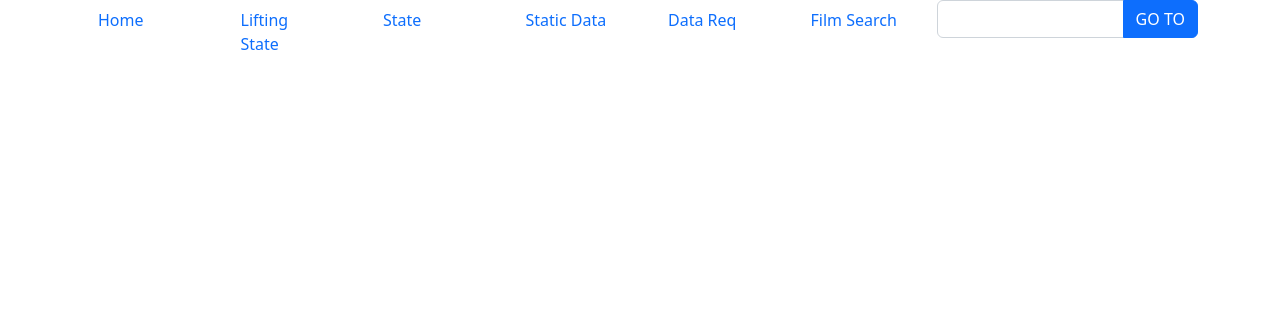
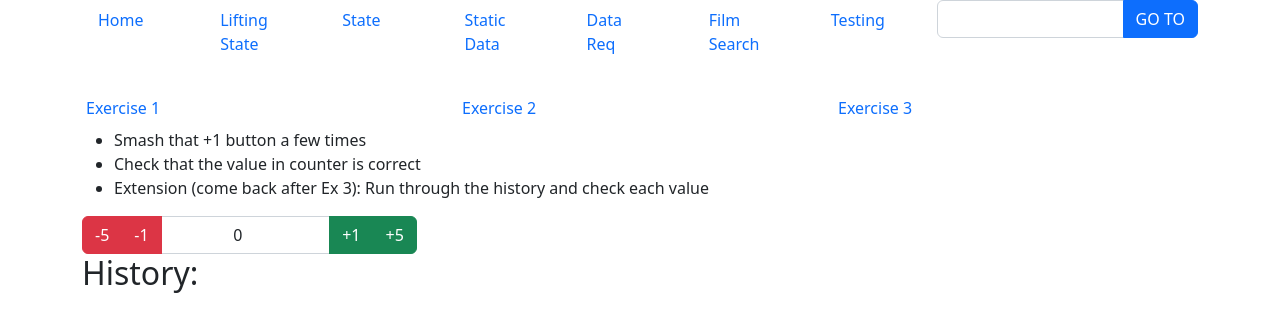
Before and after one commit to gireson91/TDP-Sept-React, a React (Create React App) app: page /testing/ex2 in a window 1280 px wide. Shown: the top 332 px of the page. Built offline with nearby package versions, Linux system fonts and the light colour scheme.

Commit message:
Added selenium exercises

```diff
--- a/src/App.jsx
+++ b/src/App.jsx
@@ -8,6 +8,7 @@ import {
 } from 'react-bootstrap';
 import Poke from './Components/Data-Requests/Poke';
 import Counter from './Components/States/Counter';
+import Converter from './Components/States/Converter';
 import OMDB from './Components/Data-Requests/OMDB';
 import SearchableList from './Components/Lifting-State/SearchableList';
 import Home from './Components/Routing/Home';
@@ -15,6 +16,7 @@ import Navigation from './Components/Routing/Navigation';
 import ParamsExample from './Components/Routing/ParamsExample';
 import People from './Components/Static-Data/People';
 import FilmDetails from './Components/Routing/FilmDetails';
+import Testing from './Testing';
 
 function App() {
   return (
@@ -53,6 +55,11 @@ function App() {
                   Film Search
                 </Link>
               </Col>
+              <Col>
+                <Link className="nav-link" to="/testing">
+                  Testing
+                </Link>
+              </Col>
               <Col lg={3}>
                 <Navigation />
               </Col>
@@ -70,6 +77,12 @@ function App() {
           <Route path="/filmSearch" element={<OMDB />} />
           <Route path="/filmDetails/:id" element={<FilmDetails />} />
           <Route path="/params/:colour" element={<ParamsExample />} />
+          <Route path="testing" element={<Testing />}>
+            <Route path="ex1" element={<Converter />} />
+            <Route path="ex2" element={<Counter />} />
+            <Route path="ex3" element={<OMDB />} />
+          </Route>
+
         </Routes>
       </Router>
     </div>
--- a/src/Components/Data-Requests/Film.jsx
+++ b/src/Components/Data-Requests/Film.jsx
@@ -10,7 +10,7 @@ function Film({
   const handleClick = details ? () => navigate(`/filmDetails/${id}`) : false;
 
   return (
-    <Card className="h-100" onclick={handleClick}>
+    <Card className="h-100" onClick={handleClick}>
       <Card.Img src={poster} alt="A film" />
       <Card.Body>
         <Card.Title>{title}</Card.Title>
--- a/src/Components/Data-Requests/OMDB.jsx
+++ b/src/Components/Data-Requests/OMDB.jsx
@@ -20,6 +20,11 @@ function OMDB() {
 
   return (
     <>
+      <ul>
+        <li>Search for a film</li>
+        <li>Check what the first film in the list is</li>
+        <li>Extension: click through to the details page and check the title is correct</li>
+      </ul>
       <Form className="m-4">
         <Form.Group controlId="filmTitle">
           <Form.Label>Title:</Form.Label>
--- a/src/Components/Routing/FilmDetails.jsx
+++ b/src/Components/Routing/FilmDetails.jsx
@@ -18,7 +18,7 @@ function FilmDetails() {
     searchFilm();
   }, [id]);
 
-  if (film) return <Film key={id} title={film.Title} year={film.Year} poster={film.Poster} />;
+  if (film) return <div style={{ maxWidth: '20%', textAlign: 'center', margin: 'auto' }}><Film key={id} title={film.Title} year={film.Year} poster={film.Poster} /></div>;
   return false;
 }
 
--- a/src/Components/States/Converter.jsx
+++ b/src/Components/States/Converter.jsx
@@ -1,33 +1,45 @@
-import { useState } from "react";
-
-
+/* eslint-disable jsx-a11y/label-has-associated-control */
+import { useState } from 'react';
+import { FormControl, InputGroup, Row } from 'react-bootstrap';
 
 function Converter() {
-    const [miles, setMiles] = useState(0);
-    const [km, setKm] = useState(0);
+  const [miles, setMiles] = useState();
+  const [km, setKm] = useState();
 
   const changeMiles = (event) => {
-        console.log("EVENT: ", event);
-        const newMiles = parseFloat(event.target.value) || 0;
+    console.log('EVENT: ', event);
+    const newMiles = parseFloat(event.target.value, 10) || 0;
     setMiles(newMiles);
     setKm(newMiles * 1.6);
-    }
+  };
 
   const changeKm = (event) => {
-        console.log("EVENT: ", event);
-        const newKm = parseFloat(event.target.value) || 0;
+    console.log('EVENT: ', event);
+    const newKm = parseFloat(event.target.value, 10) || 0;
     setKm(newKm);
     setMiles(newKm / 1.6);
-    }
+  };
 
   return (
-        <>
-            <label>Miles</label>
-            <input type="number" value={miles} onChange={changeMiles} min={0}/>
-            <br/>
-            <label>KM:</label>
-            <input type="number" value={km} onChange={changeKm} min={0}/>
-        </>
+    <Row>
+      <ul>
+        <li>Jam a value in miles</li>
+        <li>
+          Check it get properly converted to KMs (
+          {'Hint: Don\'t use getText(), use getAttribute()'}
+          )
+        </li>
+        <li>{'Do the same for Kms -> miles'}</li>
+      </ul>
+      <InputGroup>
+        <InputGroup.Text>Miles</InputGroup.Text>
+        <FormControl type="number" value={parseFloat(miles, 10)} onChange={changeMiles} />
+      </InputGroup>
+      <InputGroup className="mt-4">
+        <InputGroup.Text>{'KM: '}</InputGroup.Text>
+        <FormControl type="number" value={km} onChange={changeKm} />
+      </InputGroup>
+    </Row>
   );
 }
 
--- a/src/Components/States/Counter.jsx
+++ b/src/Components/States/Counter.jsx
@@ -1,4 +1,5 @@
 import { useState } from 'react';
+import { Button, FormControl, InputGroup } from 'react-bootstrap';
 
 function Counter() {
   const [counter, setCounter] = useState({
@@ -32,9 +33,20 @@ function Counter() {
 
   return (
     <>
-      <input type="number" value={counter.count} onChange={handleChange} />
-      <button type="button" onClick={handleClick}>+1</button>
-      <button type="button" onClick={handleClick}>-1</button>
+      <ul>
+        <li>Smash that +1 button a few times</li>
+        <li>
+          Check that the value in counter is correct
+        </li>
+        <li>Extension (come back after Ex 3): Run through the history and check each value</li>
+      </ul>
+      <InputGroup style={{ maxWidth: '30%' }}>
+        <Button variant="danger" type="button" onClick={handleClick}>-5</Button>
+        <Button variant="danger" type="button" onClick={handleClick}>-1</Button>
+        <FormControl style={{ textAlign: 'center' }} type="number" value={counter.count} onChange={handleChange} readOnly />
+        <Button variant="success" type="button" onClick={handleClick}>+1</Button>
+        <Button variant="success" type="button" onClick={handleClick}>+5</Button>
+      </InputGroup>
       {/* <button onClick={() => setCount(0)}>reset</button> */}
       <h2>History:</h2>
       <div>
--- /dev/null
+++ b/src/Testing.jsx
@@ -0,0 +1,33 @@
+import {
+  Col, Container, Nav, Row,
+} from 'react-bootstrap';
+import { Link, Outlet } from 'react-router-dom';
+
+function Testing() {
+  return (
+    <Container>
+      <Row>
+        <Nav>
+          <Col>
+            <Link className="nav-link" to="ex1">
+              Exercise 1
+            </Link>
+          </Col>
+          <Col>
+            <Link className="nav-link" to="ex2">
+              Exercise 2
+            </Link>
+          </Col>
+          <Col>
+            <Link className="nav-link" to="ex3">
+              Exercise 3
+            </Link>
+          </Col>
+        </Nav>
+      </Row>
+      <Outlet />
+    </Container>
+  );
+}
+
+export default Testing;
```
Lines whose indentation alone changed are shown as unchanged.
